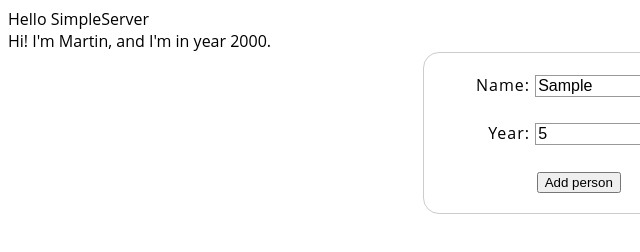
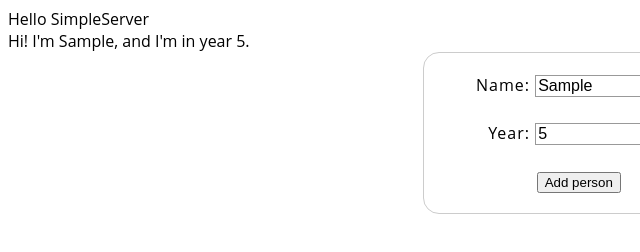
Before and after one commit to martinsolari/SimpleServer, a website with bundled scripts: page index.html in a window 1280 px wide. Both pictures are taken after typing "Sample", "5" into the empty fields and a click on the button "Add person". Shown: the full height of the page, 0-640 px from the left. Built offline with nearby package versions, Linux system fonts and the light colour scheme.

Commit message:
button event

```diff
--- a/index.html
+++ b/index.html
@@ -26,7 +26,7 @@
                 <input type="number" id="year" min="1900" max="2100" step="1" name="person_year">
             </li>
             <li class="button">
-                <button type="button">Add person</button>
+                <button type="button" id="add_person">Add person</button>
             </li>
         </ul>
     </form>
--- a/scripts.js
+++ b/scripts.js
@@ -1,8 +1,13 @@
 import Person from "./Person.js";
 console.log("Hello browser");
 
-const aPerson = new Person("Martin", 2000);
-console.log(aPerson.introduceSelf());
+const messageElement = document.querySelector("#message");
+const inpName = document.getElementById("name");
+const inpYear = document.getElementById("year");
+const btnAddPerson = document.getElementById("add_person");
 
-const messageElement = document.querySelector("#message");
-messageElement.textContent = aPerson.introduceSelf();
+btnAddPerson.addEventListener("click", (event) => {
+    event.preventDefault();
+    const aPersonAdded = new Person(inpName.value, inpYear.value);
+    messageElement.textContent = aPersonAdded.introduceSelf();
+})
```
